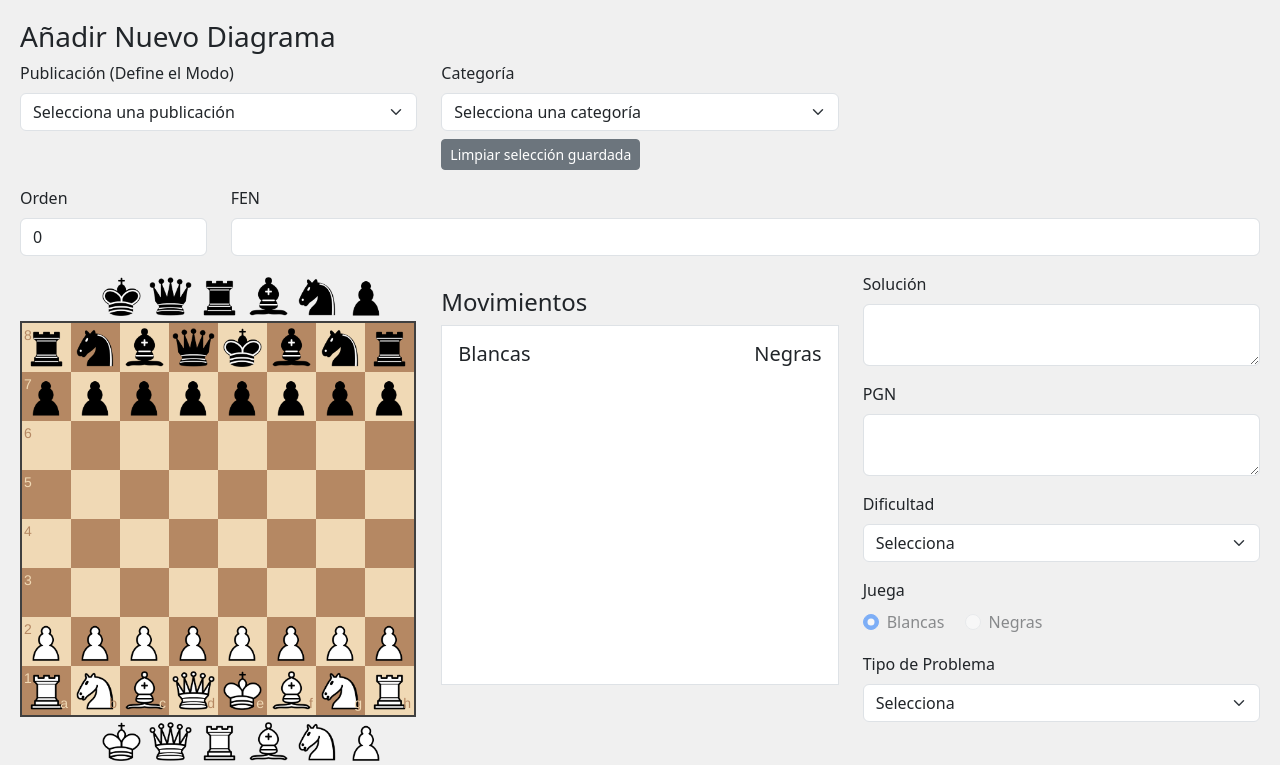
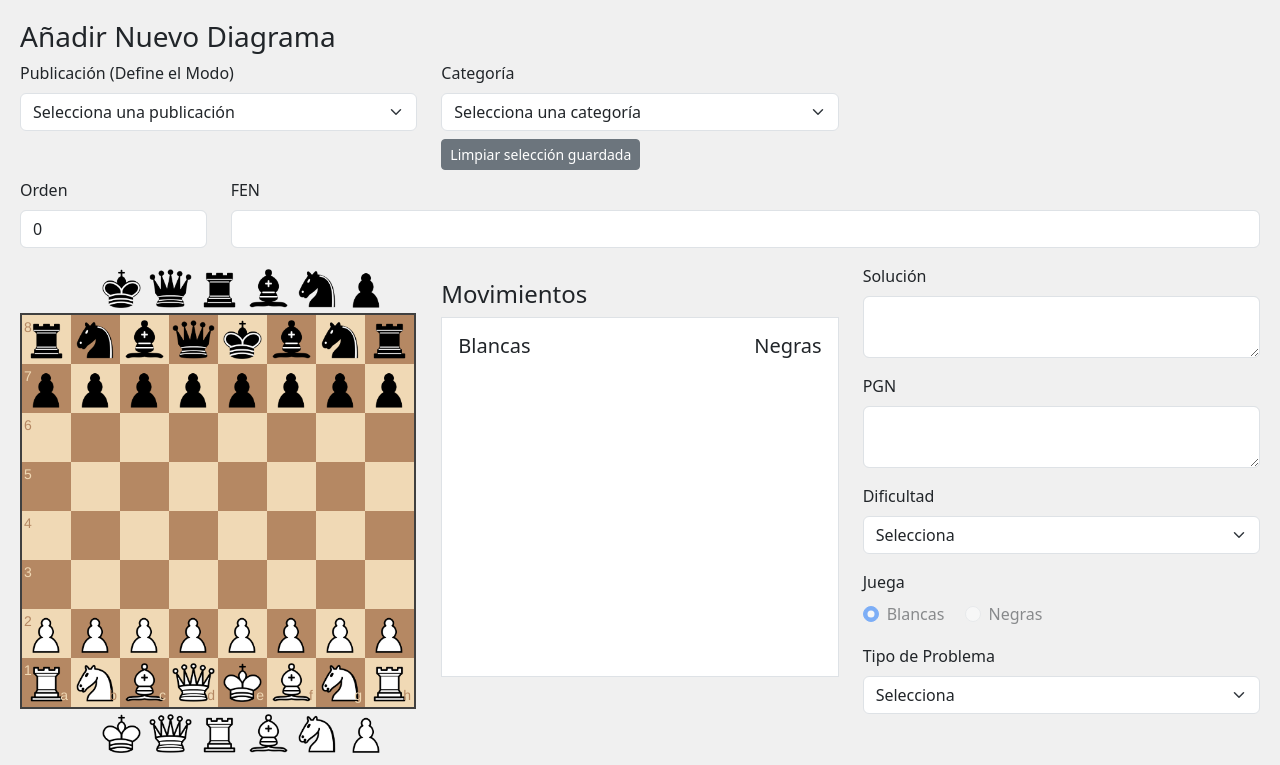
Before and after one commit to renan2013/chesstrainer, a PHP site: page /admin/anadir_problema.php in a window 1280 px wide. Shown: the part 68-833 px from the top of the page. Run offline with PHP 8.4, Linux system fonts and the light colour scheme; a user stored in the database is signed in; data comes from the database, SQL or seed files in the repository.

Commit message:
Feat: Ajustar espaciado en admin/anadir_problema.php (mb-3 a mb-2).

```diff
--- a/admin/anadir_problema.php
+++ b/admin/anadir_problema.php
@@ -137,7 +137,7 @@ if ($_SERVER["REQUEST_METHOD"] == "POST") {
         <?php endif; ?>
 
         <form action="<?php echo htmlspecialchars($_SERVER["PHP_SELF"]); ?>" method="post">
-            <div class="row mb-3">
+            <div class="row mb-2">
                 <div class="col-md-4">
                     <label for="id_publicacion" class="form-label">Publicación (Define el Modo)</label>
                     <select id="id_publicacion" name="id_publicacion" class="form-select" required>
```
